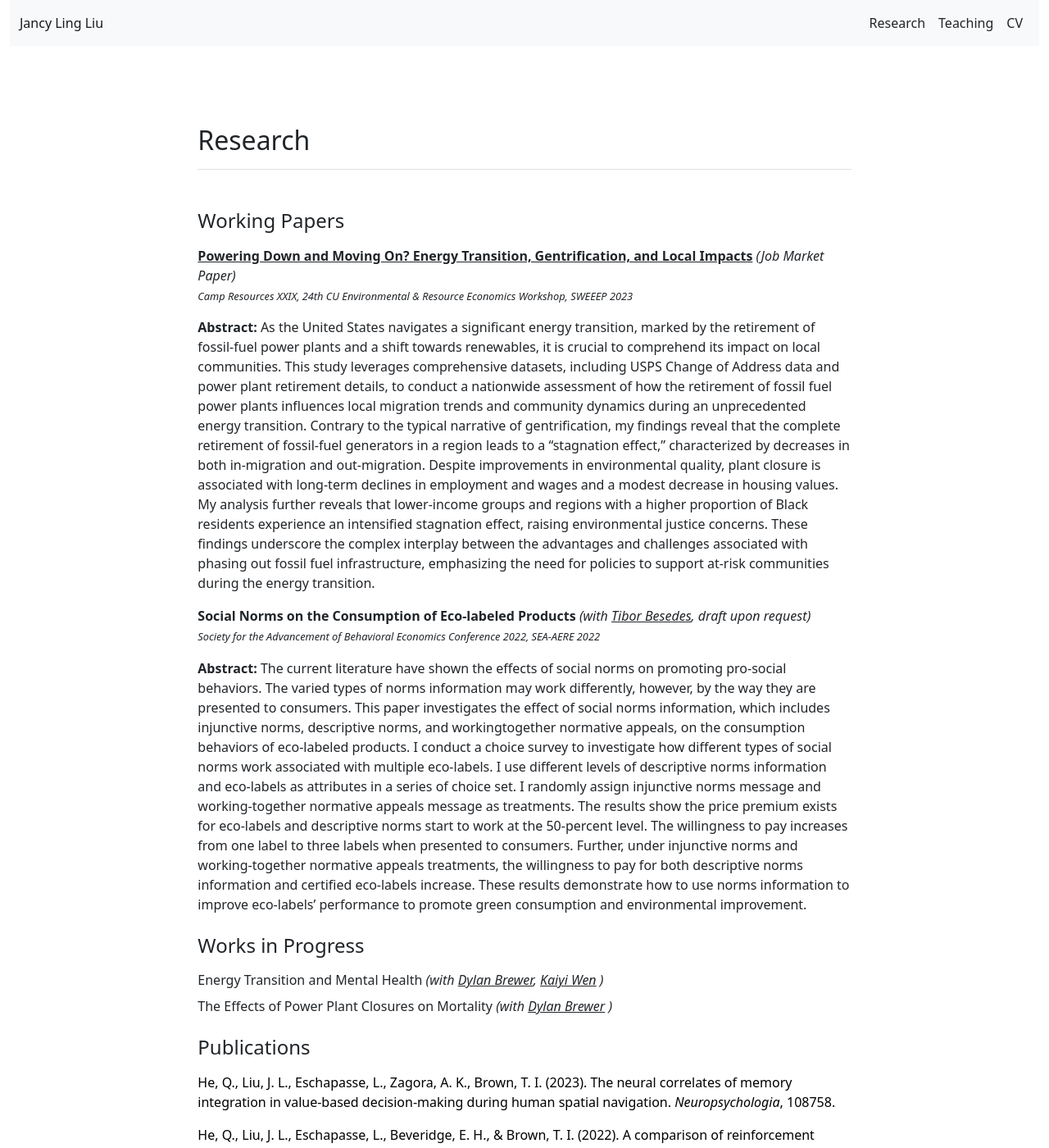
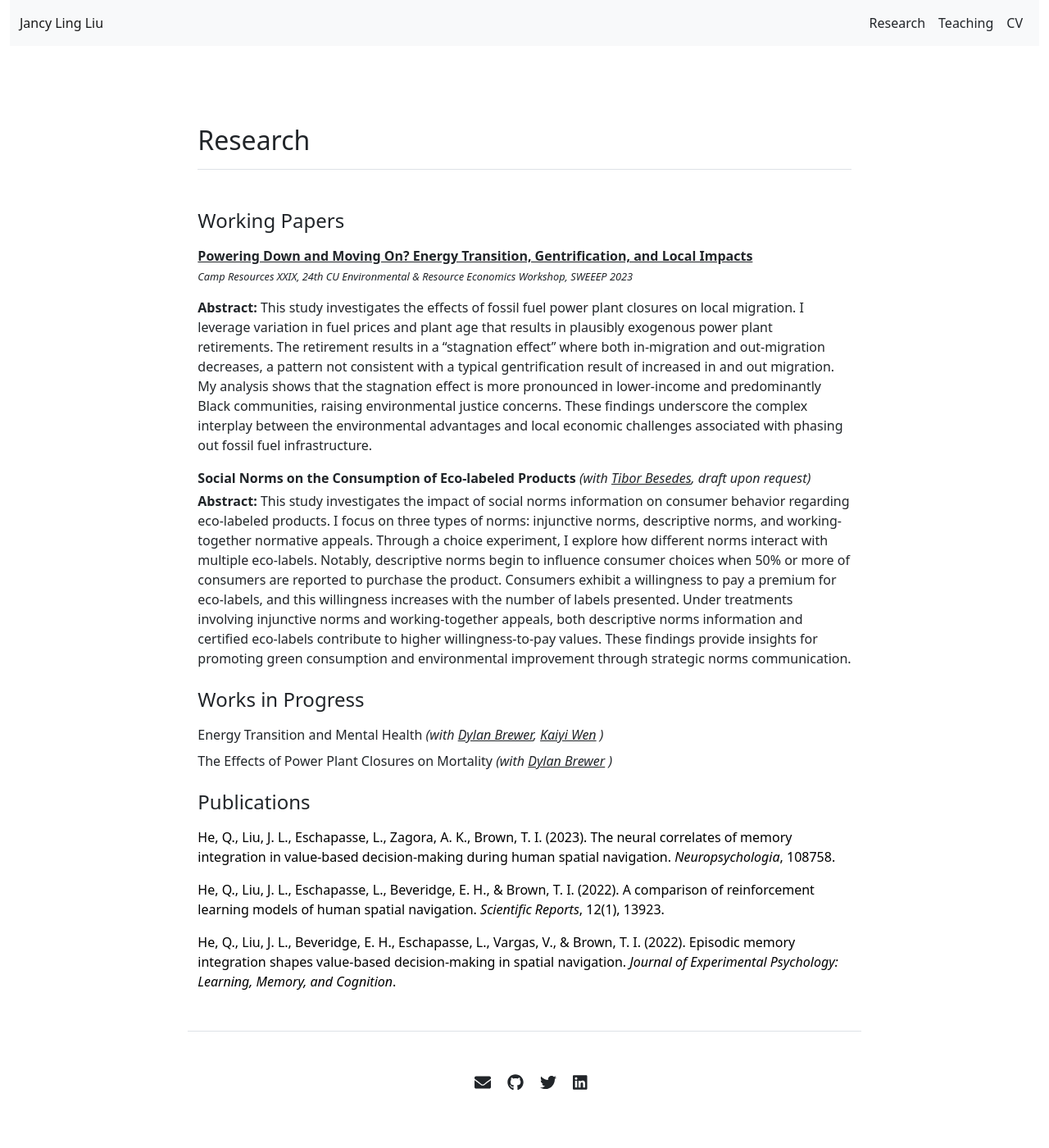
Before and after one commit to Jancyll/Jancyll.github.io, a Jekyll site: the page built from research.md, in a window 1280 px wide and 1400 px high. Shown: the whole window at 82% size. Built offline with Jekyll 4.4.1, drawn with Linux system fonts in a browser that asks for light colours.

Commit message:
wooster updates

```diff
--- a/_data/research.yml
+++ b/_data/research.yml
@@ -10,14 +10,14 @@ working_papers:
   - name: 'Powering Down and Moving On? Energy Transition, Gentrification, and Local Impacts'
     url: ''
     related_info: ' Camp Resources XXIX, 24th CU Environmental & Resource Economics Workshop, SWEEEP 2023'
-    abstract: ' As the United States navigates a significant energy transition, marked by the retirement of fossil-fuel power plants and a shift towards renewables, it is crucial to comprehend its impact on local communities. This study leverages comprehensive datasets, including USPS Change of Address data and power plant retirement details, to conduct a nationwide assessment of how the retirement of fossil fuel power plants influences local migration trends and community dynamics during an unprecedented energy transition. Contrary to the typical narrative of gentrification, my findings reveal that the complete retirement of fossil-fuel generators in a region leads to a “stagnation effect,” characterized by decreases in both in-migration and out-migration. Despite improvements in environmental quality, plant closure is associated with long-term declines in employment and wages and a modest decrease in housing values. My analysis further reveals that lower-income groups and regions with a higher proportion of Black residents experience an intensified stagnation effect, raising environmental justice concerns. These findings underscore the complex interplay between the advantages and challenges associated with phasing out fossil fuel infrastructure, emphasizing the need for policies to support at-risk communities during the energy transition.'
+    abstract: ' This study investigates the effects of fossil fuel power plant closures on local migration. I leverage variation in fuel prices and plant age that results in plausibly exogenous power plant retirements. The retirement results in a “stagnation effect” where both in-migration and out-migration decreases, a pattern not consistent with a typical gentrification result of increased in and out migration. My analysis shows that the stagnation effect is more pronounced in lower-income and predominantly Black communities, raising environmental justice concerns. These findings underscore the complex interplay between the environmental advantages and local economic challenges associated with phasing out fossil fuel infrastructure.'
 #    url: '/path/to/job_market_paper_1.pdf'
 #  - name: 'Title of Job Market Paper 2'
 #    url: '/path/to/job_market_paper_2.pdf'
 #  # ... Add more job market papers as needed
   - name: 'Social Norms on the Consumption of Eco-labeled Products'
-    related_info: ' Society for the Advancement of Behavioral Economics Conference 2022, SEA-AERE 2022'
-    abstract: 'The current literature have shown the effects of social norms on promoting pro-social behaviors. The varied types of norms information may work differently, however, by the way they are presented to consumers. This paper investigates the effect of social norms information, which includes injunctive norms, descriptive norms, and workingtogether normative appeals, on the consumption behaviors of eco-labeled products. I conduct a choice survey to investigate how different types of social norms work associated with multiple eco-labels. I use different levels of descriptive norms information and eco-labels as attributes in a series of choice set. I randomly assign injunctive norms message and working-together normative appeals message as treatments. The results show the price premium exists for eco-labels and descriptive norms start to work at the 50-percent level. The willingness to pay increases from one label to three labels when presented to consumers. Further, under injunctive norms and working-together normative appeals treatments, the willingness to pay for both descriptive norms information and certified eco-labels increase. These results demonstrate how to use norms information to improve eco-labels’ performance to promote green consumption and environmental improvement.'
+    # related_info: ' Society for the Advancement of Behavioral Economics Conference 2022, SEA-AERE 2022'
+    abstract: 'This study investigates the impact of social norms information on consumer behavior regarding eco-labeled products. I focus on three types of norms: injunctive norms, descriptive norms, and working-together normative appeals. Through a choice experiment, I explore how different norms interact with multiple eco-labels. Notably, descriptive norms begin to influence consumer choices when 50% or more of consumers are reported to purchase the product. Consumers exhibit a willingness to pay a premium for eco-labels, and this willingness increases with the number of labels presented. Under treatments involving injunctive norms and working-together appeals, both descriptive norms information and certified eco-labels contribute to higher willingness-to-pay values. These findings provide insights for promoting green consumption and environmental improvement through strategic norms communication.'
     coauthors:
       - name: 'Tibor Besedes'
         url: 'https://besedes.econ.gatech.edu/'
--- a/_includes/research.html
+++ b/_includes/research.html
@@ -22,13 +22,13 @@
         {% for item in site.data.research.working_papers %}
             <div class="mb-3">
 <!--                {% if item.url %}-->
-<!--                    <p class="mb-1"> <a href="{{ site.github.url }}/papers/JMP_Jancy_Liu_2023.pdf" style="font-weight: bold;">{{ item.name }}</a> <em>(Job Market Paper)</em></p>-->
+<!--                    <p class="mb-1"> <a href="{{ site.github.url }}/papers/JMP_Jancy_Liu_2023.pdf" style="font-weight: bold;">{{ item.name }}</a> </p>-->
 <!--                {% else %}-->
 <!--                    <p class="mb-1"> <a style="font-weight: bold;">{{ item.name }}</a> <em>(with {{ item.coauthors }})</em> </p>-->
 <!--                {% endif %}-->
 
                 {% if item.url %}
-                    <p class="mb-1"> <a href="{{ site.github.url }}/papers/JMP_Jancy_Liu_2023.pdf" style="font-weight: bold;">{{ item.name }}</a> <em>(Job Market Paper)</em></p>
+                    <p class="mb-1"> <a href="{{ site.github.url }}/papers/JMP_Jancy_Liu_2023.pdf" style="font-weight: bold;">{{ item.name }}</a> </p>
                 {% endif %}
 
                 {% if item.coauthors %}
```
